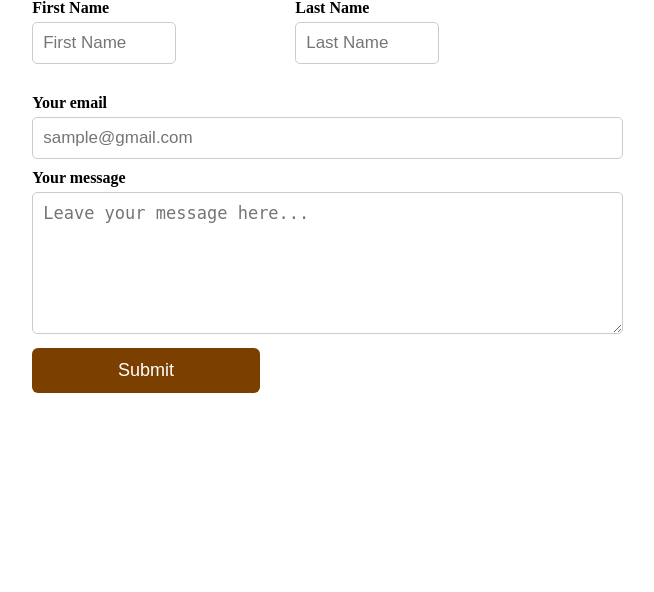
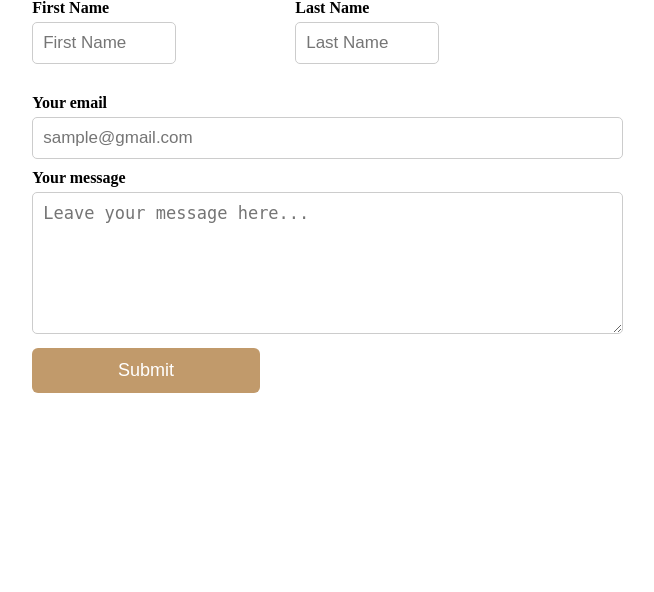
Before and after one commit to jedi24garcia/Pacifica_Project, a Django app: page /about/ in a window 1280 px wide, with the pointer over the restyled element. Shown: the part 990-1582 px from the top of the page, without its empty margins (39-693 px from the left). Run offline with Django 5.2, Linux system fonts and the light colour scheme.

Commit message:
added hover effect for the submit button in the about page

```diff
--- a/static/css/base.css
+++ b/static/css/base.css
@@ -403,6 +403,10 @@ footer {
   transition: 0.3s;
 }
 
+.about-submit-button:hover {
+  background-color: #C19A6B;
+}
+
 /* Resources */
 
 .resources-links li {
```
